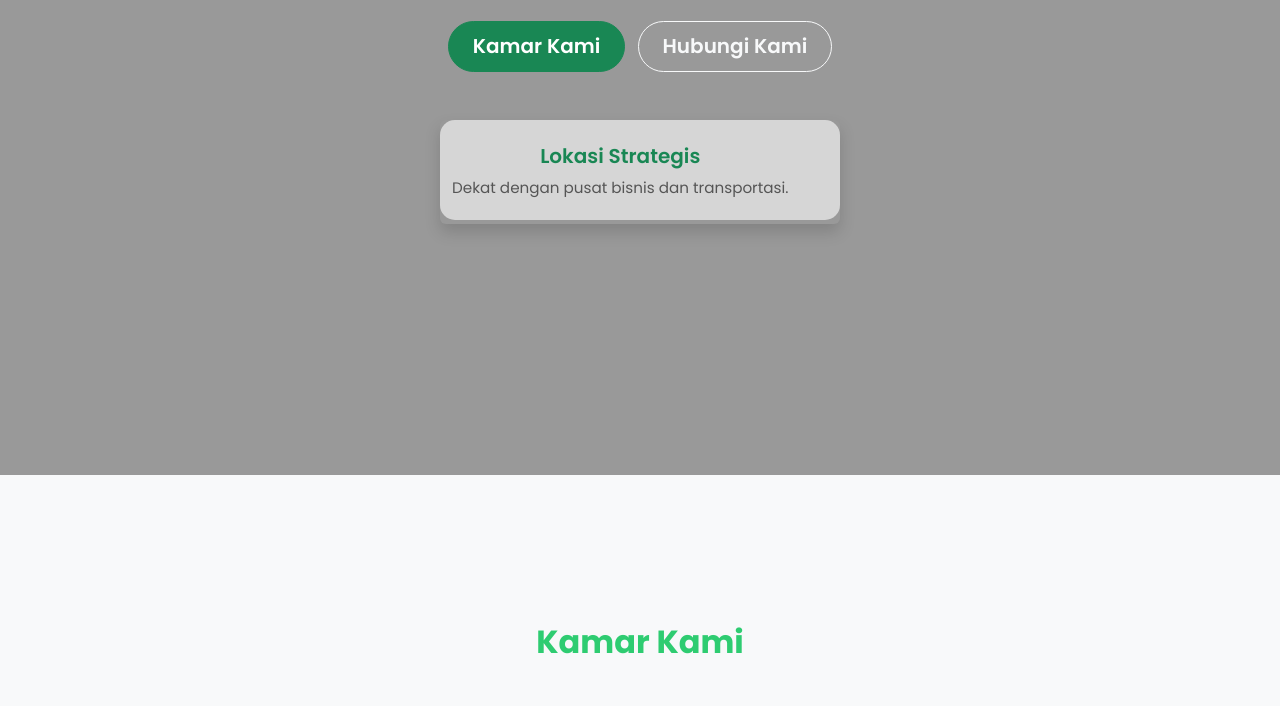
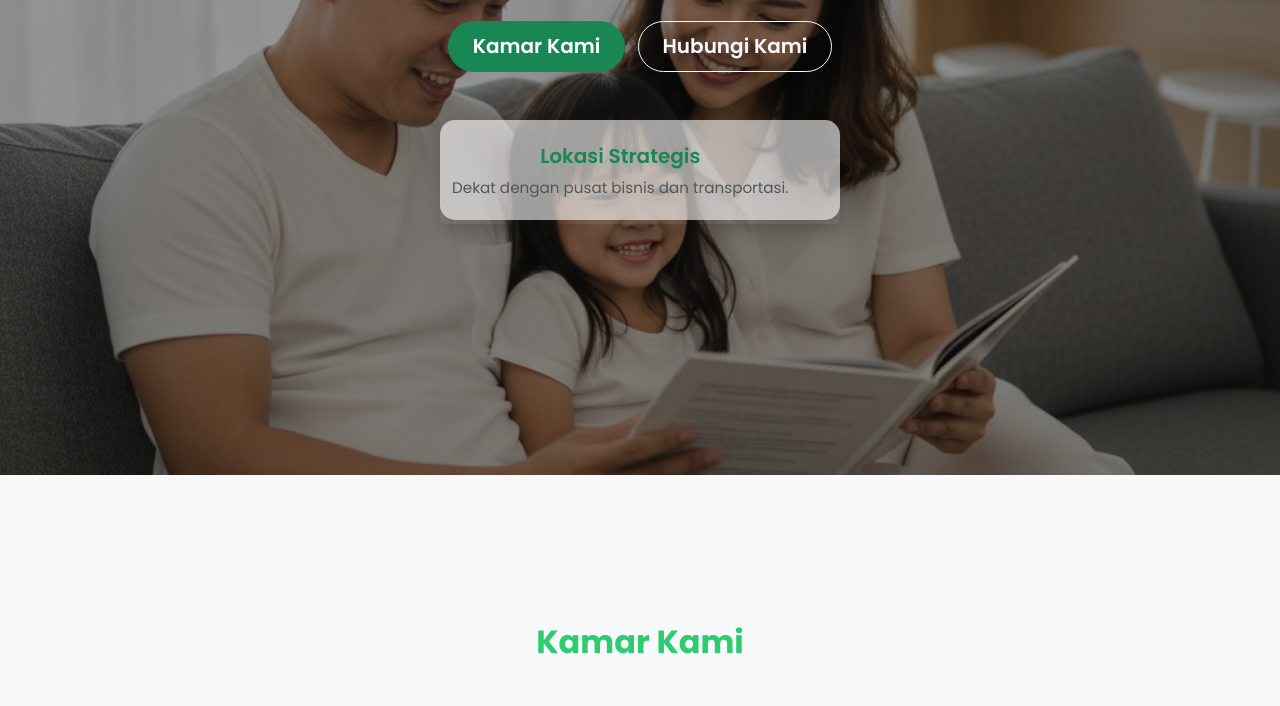
Before and after one commit to fkhfreelancer88/attaya_kos, a plain HTML site: page index.html in a window 1280 px wide. Shown: the part 325-1031 px from the top of the page. Drawn offline with nearby package versions, Linux system fonts and the light colour scheme.

Commit message:
Restore custom.css with original styles

```diff
--- a/custom.css
+++ b/custom.css
@@ -36,7 +36,7 @@ body {
 
 /* Hero Section */
 .hero {
-  background-image: url('../img/hero.png'); /* ganti dengan path gambar hero */
+  background-image: url('assets/img/hero.png'); /* ganti dengan path gambar hero */
   background-size: cover;
   background-position: center;
   min-height: 80vh;
```
